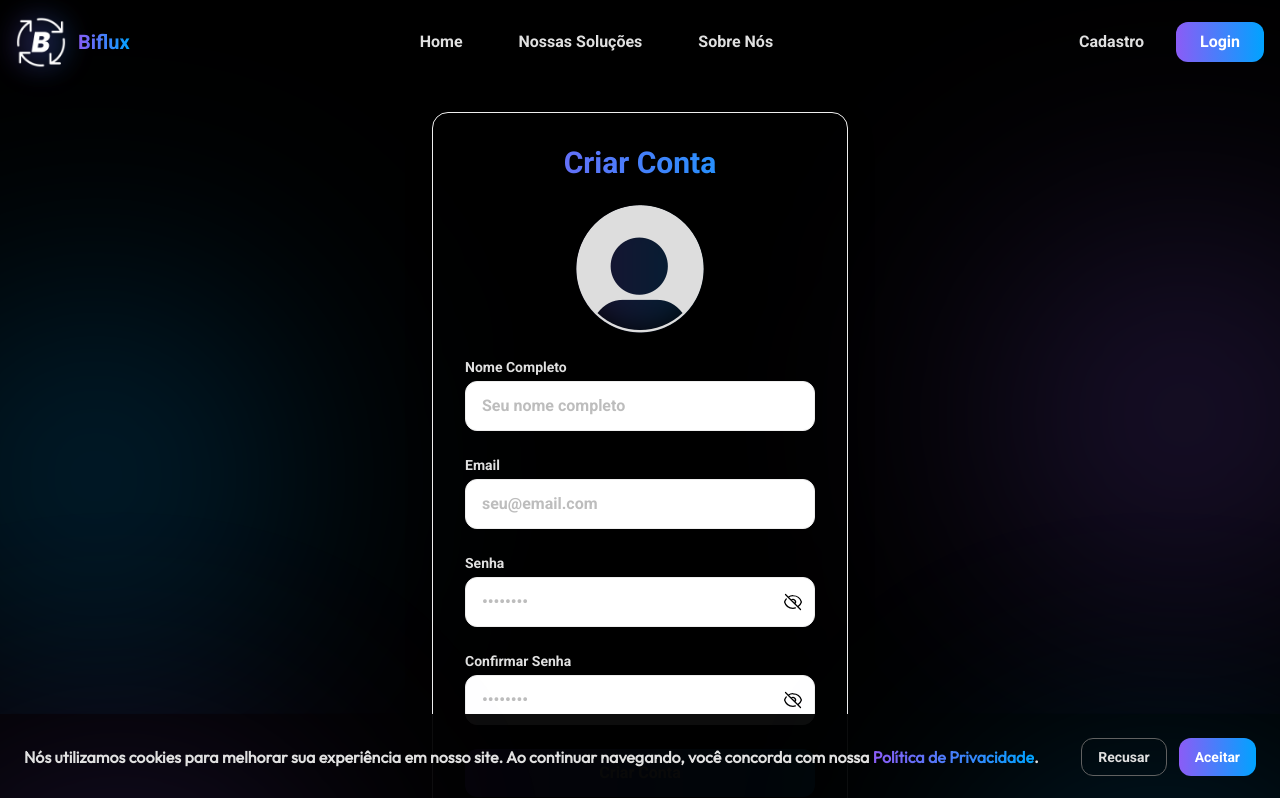
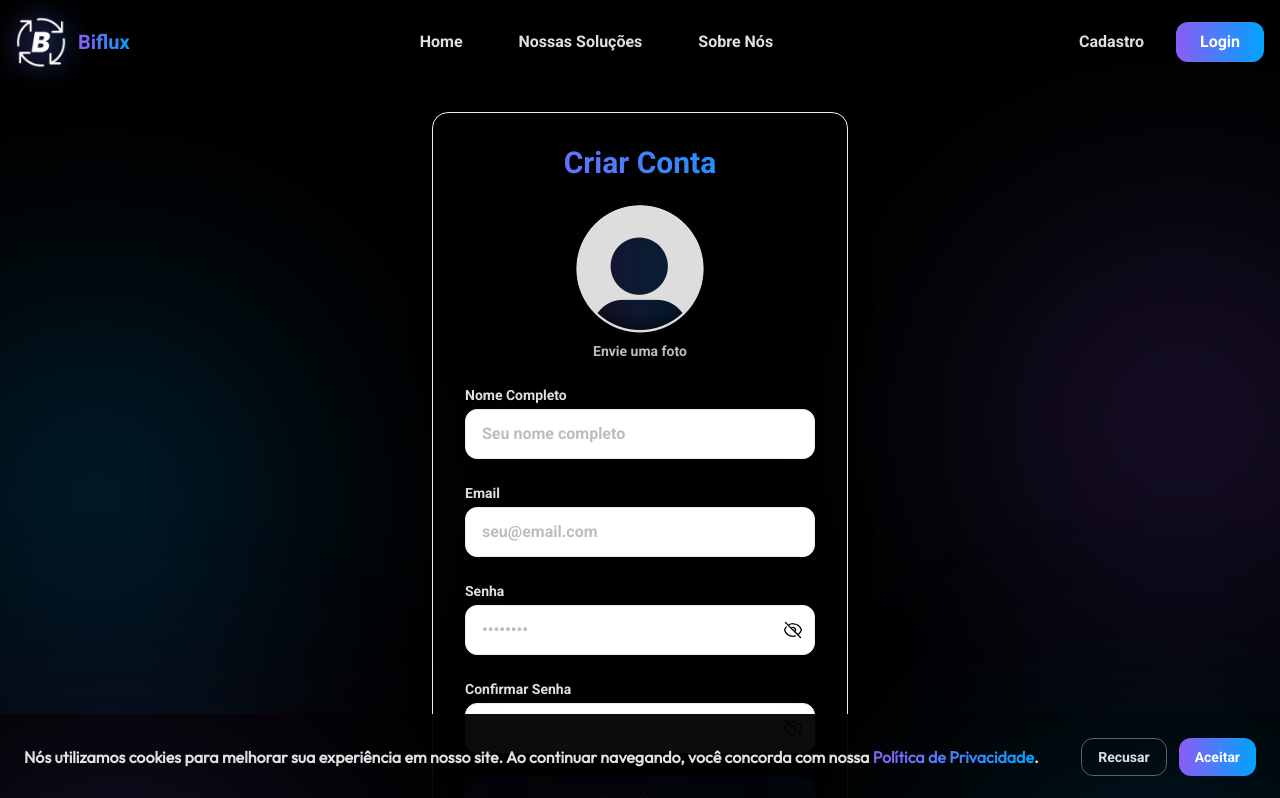
Before and after one commit to mkmuniz/Biflux, a Next.js app in the folder front/: page /sign-up in a window 1280 px wide. Shown: the top 798 px of the page. Built offline with nearby package versions, Linux system fonts and the light colour scheme; no server answers.

Commit message:
feat: icons to profile input

```diff
--- a/front/src/components/Forms/Profile.tsx
+++ b/front/src/components/Forms/Profile.tsx
@@ -6,6 +6,7 @@ import { useForm, SubmitHandler } from "react-hook-form";
 import { useSession } from "next-auth/react";
 import { useMutation, useQuery } from "@tanstack/react-query";
 import { updateUserProfile, fetchUserProfile } from "@/requests/user.requests";
+import { PencilIcon } from '@heroicons/react/24/outline';
 import PopUpError from '../PopUps/Error';
 import PopUpSuccess from '../PopUps/Success';
 import LoadingSpinner from '../Loading/LoadingSpinner';
@@ -113,20 +114,20 @@ export default function ProfileForm() {
     const isFormChanged = () => {
         if (!initialData) return false;
         return watchedName !== initialData.name ||
-               watchedEmail !== initialData.email ||
-               selectedFile !== null;
+            watchedEmail !== initialData.email ||
+            selectedFile !== null;
     };
 
     return <>
         <form onSubmit={handleSubmit(onSubmit)} className="bg-zinc-900/80 rounded-xl shadow-[0_4px_20px_rgba(0,220,130,0.1)] border border-zinc-800 p-8 mobile:w-full w-2/3">
-            <div className="mb-8 w-full flex items-center justify-center">
+            <div className="mb-8 w-full flex flex-col items-center justify-center">
                 <div
                     className="w-32 h-32 rounded-full overflow-hidden cursor-pointer relative group"
                     onClick={() => fileInputRef.current?.click()}
                 >
                     <Image src={preview} width={128} height={128} alt="Profile picture" className="h-full w-full object-cover" />
                     <div className="absolute inset-0 bg-black bg-opacity-50 flex items-center justify-center opacity-0 group-hover:opacity-100 transition-opacity duration-300">
-                        <span className="text-white text-sm">Alterar Foto</span>
+                        <PencilIcon className="w-8 h-8 text-white" />
                     </div>
                 </div>
                 <input
--- a/front/src/components/Forms/SignUp.tsx
+++ b/front/src/components/Forms/SignUp.tsx
@@ -6,7 +6,7 @@ import { useRouter } from 'next/navigation';
 import { signUp } from '../../requests/user.requests';
 import { useMutation } from '@tanstack/react-query';
 import { useForm, SubmitHandler } from 'react-hook-form';
-import { EyeIcon, EyeSlashIcon } from '@heroicons/react/24/outline';
+import { EyeIcon, EyeSlashIcon, CameraIcon } from '@heroicons/react/24/outline';
 import PopUpError from '../PopUps/Error';
 import PopUpSuccess from '../PopUps/Success';
 import LoadingSpinner from '../Loading/LoadingSpinner';
@@ -181,7 +181,7 @@ export default function SignUpForm() {
                     </div>
 
                     <form onSubmit={handleSubmit(handleSignUp)} className="space-y-6">
-                        <div className="mb-4 w-full flex items-center justify-center">
+                        <div className="mb-4 w-full flex flex-col items-center justify-center gap-2">
                             <div
                                 className="w-32 h-32 rounded-full overflow-hidden cursor-pointer relative group"
                                 onClick={() => fileInputRef.current?.click()}
@@ -195,9 +195,10 @@ export default function SignUpForm() {
                                     className="h-full w-full object-cover relative z-10"
                                 />
                                 <div className="absolute inset-0 bg-black bg-opacity-70 flex items-center justify-center opacity-0 group-hover:opacity-100 transition-opacity duration-300">
-                                    <span className="text-white text-sm">Enviar Foto</span>
+                                    <CameraIcon className="w-8 h-8 text-white" />
                                 </div>
                             </div>
+                            <span className="text-gray-400 text-sm">Envie uma foto</span>
                             <input
                                 type="file"
                                 accept="image/*"
```
